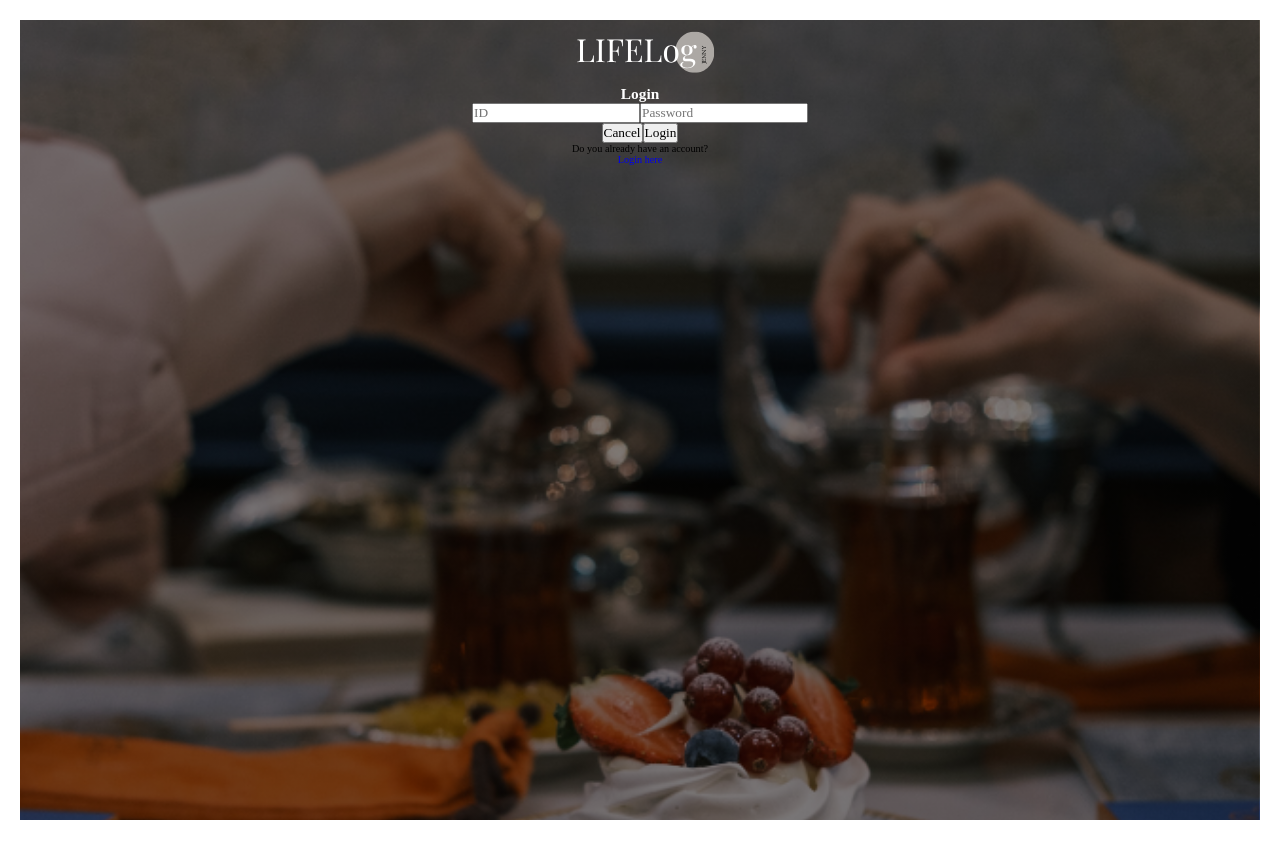
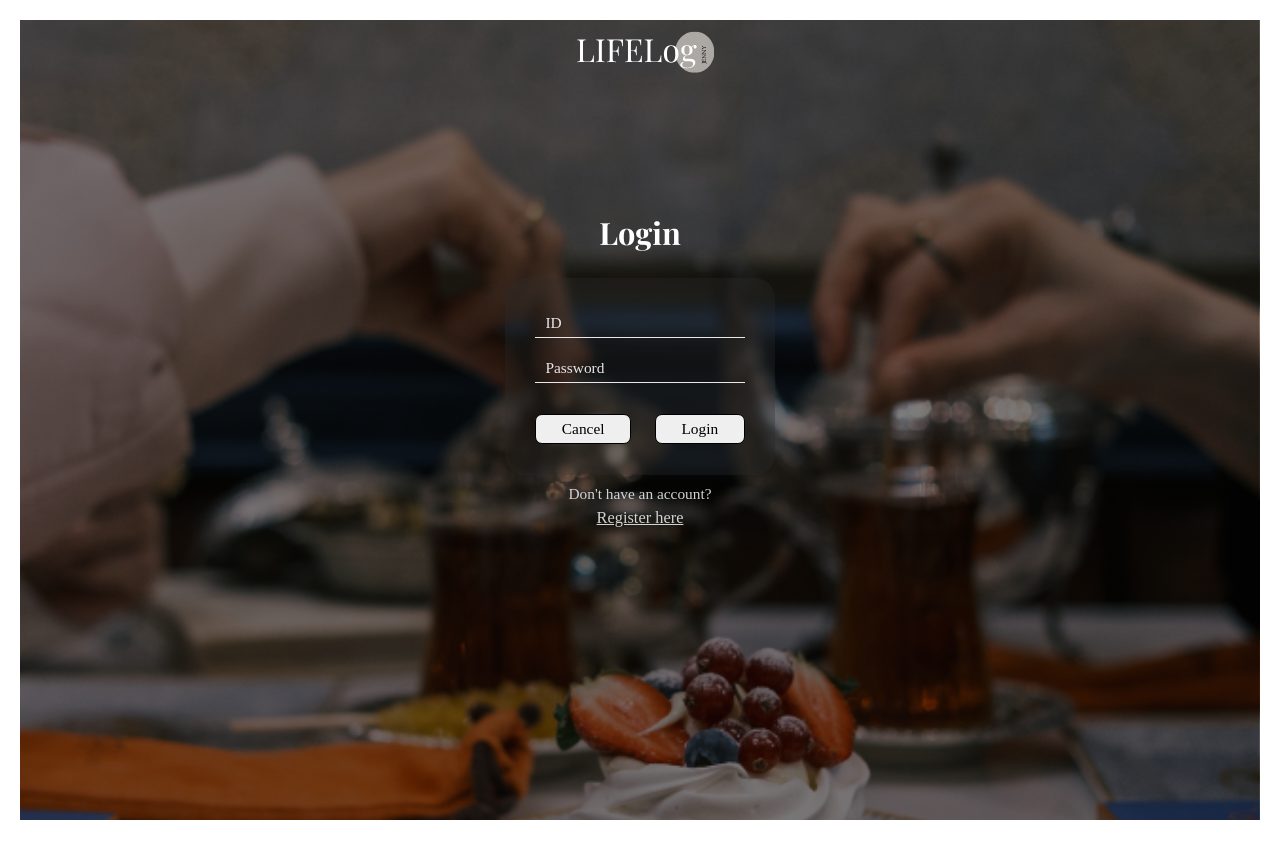
Before and after one commit to DevJennyKim/LifeLog-Client, a React (Vite) app: page /login in a window 1280 px wide. Built offline with nearby package versions, Linux system fonts and the light colour scheme; a web font is replaced by a local one.

Commit message:
login register page styiling done

```diff
--- a/src/components/LoginRegisterForm/LoginRegisterForm.scss
+++ /dev/null
@@ -1,33 +0,0 @@
-.login-register__main {
-  background-color: black;
-  height: 100vh;
-}
-.login__background,
-.register__background {
-  height: 100vh;
-  background-size: cover;
-  background-position: center;
-}
-.login__background {
-  background-image: linear-gradient(rgba(0, 0, 0, 0.5), rgba(0, 0, 0, 0.5)),
-    url('../../assets/images/5.png');
-}
-.register__background {
-  background-image: linear-gradient(rgba(0, 0, 0, 0.5), rgba(0, 0, 0, 0.5)),
-    url('../../assets/images/4.png');
-}
-
-.login-register {
-  display: flex;
-  flex-direction: column;
-  align-content: center;
-  width: 100%;
-  padding: 1rem;
-  &__form-container {
-    display: flex;
-    flex-direction: column;
-  }
-  &__form-title {
-    color: white;
-  }
-}
--- a/src/components/LoginRegisterForm/LoginRegisterForm.tsx
+++ b/src/components/LoginRegisterForm/LoginRegisterForm.tsx
@@ -1,4 +1,4 @@
-import './LoginRegisterForm.scss';
+import { useNavigate } from 'react-router-dom';
 
 type LoginRegisterFormProps = {
   action: 'login' | 'register';
@@ -6,6 +6,7 @@ type LoginRegisterFormProps = {
 };
 
 function LoginRegisterForm({ action }: LoginRegisterFormProps) {
+  const navigate = useNavigate();
   return (
     <form className="login-register__form">
       <div className="login-register__input-container">
@@ -40,10 +41,19 @@ function LoginRegisterForm({ action }: LoginRegisterFormProps) {
       </div>
       <p className="login-register__error"></p>
       <div className="login-register__btn-container">
-        <button type="button" className="login-register__btn-cancel">
+        <button
+          type="button"
+          className="login-register__btn login-register__btn-cancel"
+          onClick={() => {
+            navigate(-1);
+          }}
+        >
           Cancel
         </button>
-        <button type="submit" className="login-register__btn-submit">
+        <button
+          type="submit"
+          className="login-register__btn login-register__btn-submit"
+        >
           {action === 'register' ? 'Register' : 'Login'}
         </button>
       </div>
--- a/src/pages/HomePage/HomePage.scss
+++ b/src/pages/HomePage/HomePage.scss
@@ -3,8 +3,7 @@
 @use '../../style/partials/variables' as *;
 
 .home-header {
-  display: flex;
-  flex-direction: column;
+  @include column;
   height: 9rem;
   @include tablet {
     flex-direction: row;
@@ -120,8 +119,7 @@
 
   &__welcome {
     cursor: default;
-    display: flex;
-    flex-direction: column;
+    @include column;
     margin: 0 1vw;
   }
 
@@ -242,8 +240,7 @@
   }
 
   &__links {
-    display: flex;
-    flex-direction: column;
+    @include column;
     align-items: flex-end;
   }
 
--- a/src/pages/HomePage/HomePage.tsx
+++ b/src/pages/HomePage/HomePage.tsx
@@ -4,7 +4,6 @@ import MainImg2 from '../../assets/images/2.png';
 import MainImg3 from '../../assets/images/3.png';
 import './HomePage.scss';
 import { Link } from 'react-router-dom';
-import { useEffect, useRef, useState } from 'react';
 
 function HomePage() {
   return (
--- a/src/pages/LoginRegister/LoginRegister.scss
+++ b/src/pages/LoginRegister/LoginRegister.scss
@@ -0,0 +1,94 @@
+@use '../../style/partials/global' as *;
+@use '../../style/partials/mixins' as *;
+@use '../../style/partials/variables' as *;
+
+.login-register__main {
+  background-color: black;
+  height: 100vh;
+}
+.login__background,
+.register__background {
+  height: 100vh;
+  background-size: cover;
+  background-position: center;
+}
+.login__background {
+  background-image: linear-gradient(rgba(0, 0, 0, 0.5), rgba(0, 0, 0, 0.5)),
+    url('../../assets/images/5.png');
+}
+.register__background {
+  background-image: linear-gradient(rgba(0, 0, 0, 0.5), rgba(0, 0, 0, 0.5)),
+    url('../../assets/images/4.png');
+}
+
+.login-register {
+  @include column;
+  align-content: center;
+  width: 100%;
+  padding: 1rem;
+  &__form-container {
+    @include column;
+    align-items: center;
+    justify-content: center;
+    height: 70vh;
+  }
+  &__form-title {
+    @include title_font;
+    color: white;
+    font-size: 3rem;
+    font-weight: 700;
+    padding: 1rem;
+    margin-bottom: 1.5rem;
+  }
+  &__form {
+    @include column;
+    gap: 1.5rem;
+    padding: 3rem;
+    background-color: rgba(46, 46, 46, 0.3);
+    backdrop-filter: blur(3px);
+    border-radius: 20px;
+    -webkit-backdrop-filter: blur(10px);
+  }
+  &__input-container {
+    @include column;
+    align-items: center;
+    gap: 1.5rem;
+  }
+  &__input {
+    font-size: 1.5rem;
+    color: white;
+    border: none;
+    border-bottom: 1px solid $white-gray;
+    background: none;
+    padding: 0.5rem 1rem;
+    outline: none;
+    &::placeholder {
+      color: $white-gray;
+    }
+  }
+  &__btn-container {
+    display: flex;
+    justify-content: space-between;
+    gap: 0.5rem;
+  }
+  &__btn {
+    font-size: 1.5rem;
+    padding: 0.5rem 2.5rem;
+    border-radius: 7px;
+    border: 1px solid black;
+  }
+  &__question-container {
+    @include column;
+    margin-top: 1rem;
+    gap: 0.5rem;
+  }
+  &__question {
+    color: lightgray;
+    font-size: 1.5rem;
+  }
+  &__link {
+    font-size: 1.6rem;
+    color: lightgray;
+    text-decoration: underline;
+  }
+}
--- a/src/pages/LoginRegister/LoginRegister.tsx
+++ b/src/pages/LoginRegister/LoginRegister.tsx
@@ -17,7 +17,9 @@ function LoginRegister() {
         }`}
       >
         <div className="login-register__logo-container">
-          <img src={Logo} alt="logo" />
+          <Link to="/">
+            <img src={Logo} alt="logo" />
+          </Link>
         </div>
         <div className="login-register__form-container">
           <h1 className="login-register__form-title">
@@ -29,16 +31,22 @@ function LoginRegister() {
             onSwitch={() => navigate(isLogin ? '/register' : '/login')}
           />
 
-          {isLogin ? (
-            <>
-              <p>Do you already have an account?</p>{' '}
-              <Link to="/login">Login here</Link>
-            </>
+          {!isLogin ? (
+            <div className="login-register__question-container">
+              <p className="login-register__question">
+                Do you already have an account?
+              </p>{' '}
+              <Link to="/login" className="login-register__link">
+                Login here
+              </Link>
+            </div>
           ) : (
-            <>
-              <p>Don't have an account?</p>
-              <Link to="/register">Register here</Link>
-            </>
+            <div className="login-register__question-container">
+              <p className="login-register__question">Don't have an account?</p>
+              <Link to="/register" className="login-register__link">
+                Register here
+              </Link>
+            </div>
           )}
         </div>
       </section>
--- a/src/style/partials/_mixins.scss
+++ b/src/style/partials/_mixins.scss
@@ -1,5 +1,6 @@
 @use './variables' as *;
 
+//screen size
 @mixin tablet {
   @media (min-width: 768px) {
     @content;
@@ -11,6 +12,8 @@
     @content;
   }
 }
+
+//font
 @mixin title_font {
   font-family: 'Playfair Display', serif;
   font-optical-sizing: auto;
@@ -18,6 +21,14 @@
   font-style: normal;
 }
 
+//btn style
+
+//flex style
+@mixin column {
+  display: flex;
+  flex-direction: column;
+}
+//animations
 @keyframes grow {
   from {
     flex: 0.5;
--- a/src/style/partials/_variables.scss
+++ b/src/style/partials/_variables.scss
@@ -3,3 +3,4 @@ $desktop_breakpoint: 1280px;
 $mobile_breakpoint: 767px;
 
 $bg-color: #aca8a4;
+$white-gray: #ebe7e7;
```
